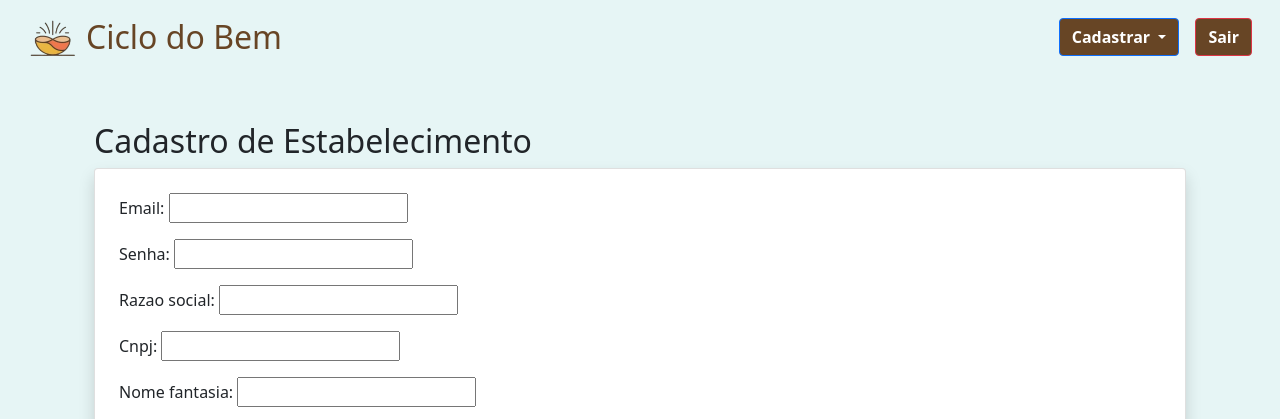
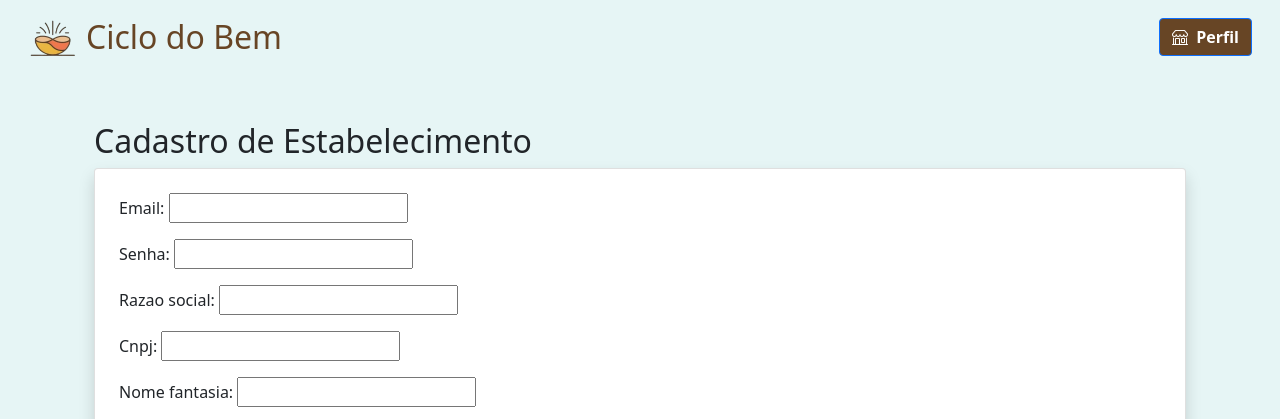
Before and after one commit to indsouza/ciclo_do_bem, a Django app: page /estabelecimentos/cadastrar/ in a window 1280 px wide. Shown: the top 419 px of the page. Run offline with Django 5.2, Linux system fonts and the light colour scheme; a user stored in the database is signed in.

Commit message:
adicionado o botão de perfil a navbar

```diff
--- a/templates/base.html
+++ b/templates/base.html
@@ -34,6 +34,18 @@
         <!-- Botões no canto direito -->
         <div class="d-flex align-items-center gap-3">
 
+            {% if user.is_authenticated or request.session.instituicao_id %}
+                <!-- Botão Perfil -->
+                {% if request.session.instituicao_id %}
+                    <a href="{% url 'instituicoes:perfil_instituicao' %}" class="btn btn-outline-primary">
+                        <i class="bi bi-building me-1"></i> Perfil
+                    </a>
+                {% else %}
+                    <a href="{% url 'estabelecimentos:perfil_estabelecimento' %}" class="btn btn-outline-primary">
+                        <i class="bi bi-shop me-1"></i> Perfil
+                    </a>
+                {% endif %}
+            {% else %}
                 <!-- Dropdown Cadastrar -->
                 <div class="dropdown">
                     <button class="btn btn-outline-primary dropdown-toggle" type="button" id="dropdownCadastrar" data-bs-toggle="dropdown"
@@ -46,13 +58,7 @@
                     </ul>
                 </div>
 
-            <!-- Botão Login / Logout -->
-            {% if user.is_authenticated %}
-                <form method="POST" action="{% url 'estabelecimentos:logout_estabelecimento' %}" style="display:inline;">
-                    {% csrf_token %}
-                    <button type="submit" class="btn btn-outline-danger">Sair</button>
-                </form>
-            {% else %}
+                <!-- Dropdown Login -->
                 <div class="dropdown">
                     <button class="btn btn-outline-success dropdown-toggle" type="button" id="dropdownLogin" data-bs-toggle="dropdown"
                             aria-expanded="false">
```
Also changed, not shown: db.sqlite3. Lines whose indentation alone changed are shown as unchanged.
